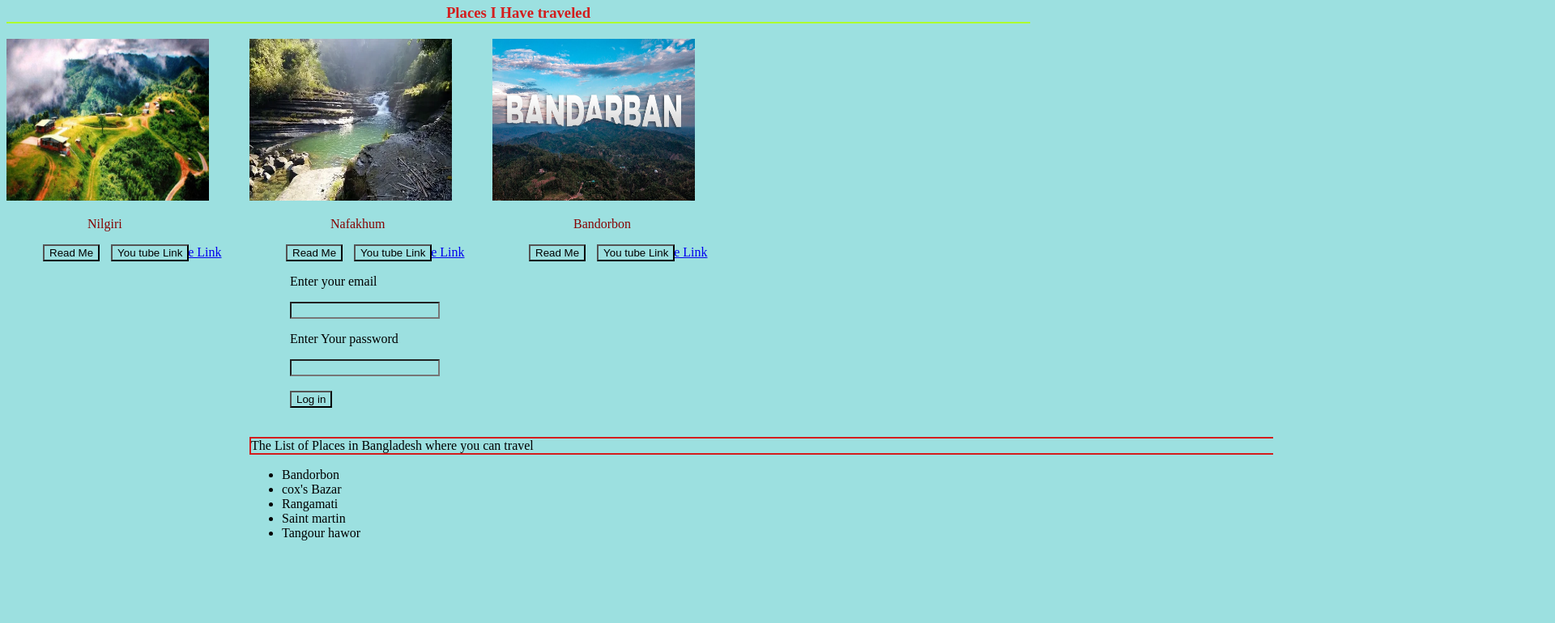
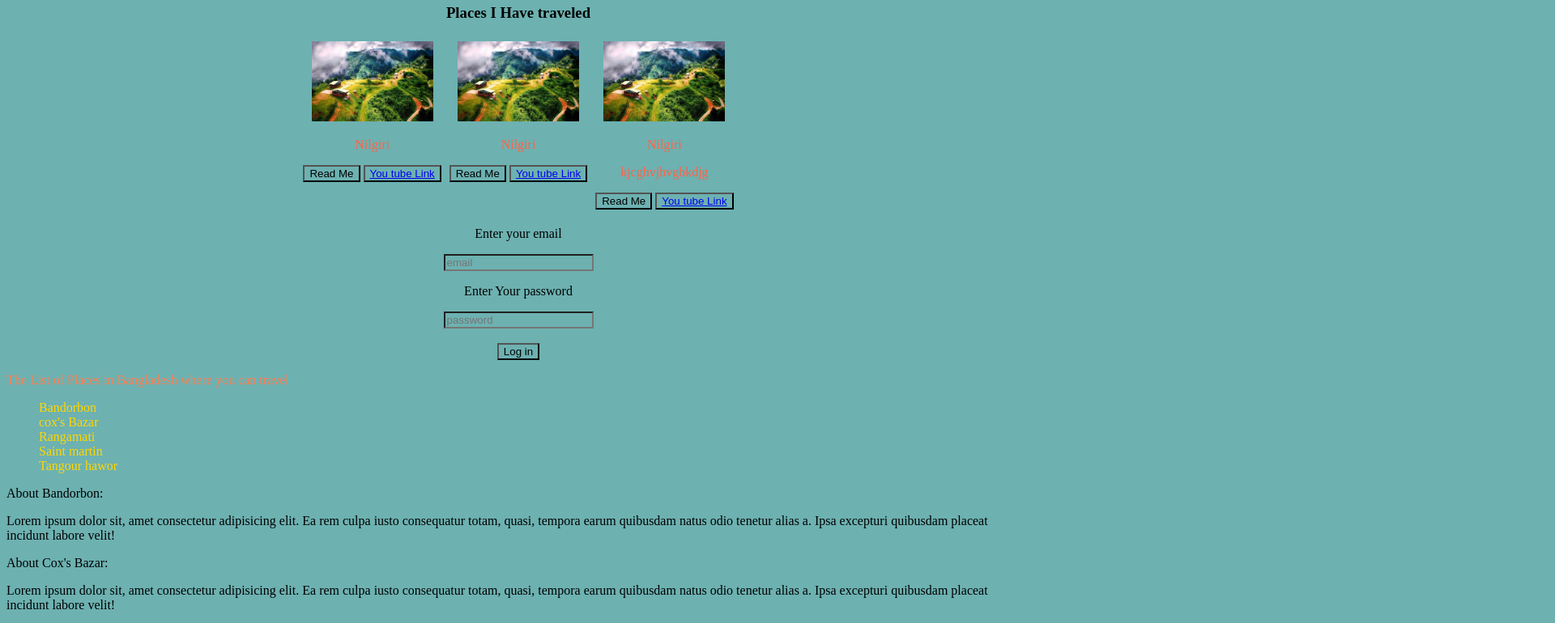
Before and after one commit to nasim-ferdous/my-traveling-blog, a plain HTML site: page travel.html in a window 1280 px wide. Shown: the part 62-832 px from the top of the page at 81% size, 1920 px wide, since content can reach past the window. Drawn offline with Linux system fonts and the light colour scheme.

Commit message:
added some new feature

```diff
--- a/styles/blog.css
+++ b/styles/blog.css
@@ -1,72 +1,51 @@
-.h3{
+.form1 {
     text-align: center;
-    color:rgb(211, 29, 29) ;
-    border-bottom: 2px solid greenyellow;
 }
-.n{
-    color:rgb(133, 4, 4) ;
-    position: relative;
-    /* top: 700px; */
-    /* bottom:800px; */
-    left: 100px;
-}
-.div2{
-    position: relative;
-    left:300px;
-    bottom: 275px;
-}
-.n2{
-    color:rgb(133, 4, 4) ;
-    position:relative;
-    left:100px;
+
+.place-list {
+    text-align: left;
 
 }
-.div3{
-    position:relative;
-    left:600px;
-    bottom:550px;
+.place-list p{
+    color: coral;
 }
-.b{
-     color:rgb(133, 4, 4) ;
-    position:relative;
-    left:100px;
-}
-.b1-2{
-    position: relative;
-    left: 55px;
+.place-list ul{
+    color: gold;
 
 }
-.b1-1{
-     position: relative;
-    left: 45px;
+
+#about-section {
+    text-align: left;
 }
-.b2-1{
-     position: relative;
-    left: 45px;
+
+.card {
+    text-align: center;
+    margin: 5px;
+
 }
-.b2-2{
-     position: relative;
-    left: 55px;
+
+.card img {
+    width: 150px;
+    height: auto;
 }
-.b3-1{
-      position: relative;
-    left: 45px;
+.card p{
+    color: tomato;
 }
-.b3-2{
-     position: relative;
-    left: 55px;
+
+.card-container {
+    display: flex;
+    /* text-align: center; */
+    justify-content: center;
 }
-.div4{
-    position:relative;
-    left: 350px;
-    bottom: 550px;
-    }
-    .div5{
-        position:relative;
-        bottom: 530px;
-        left: 300px;
-    }
-    .p1{
-        border: 2px solid rgb(211, 29, 29);
-        border-right: none;
-    }
+
+* {
+    background-color: rgb(109, 177, 177);
+}
+
+.header {
+    color: rgb(70, 1, 1);
+    text-align: center;
+    background-image: url(images/images.jpeg);
+    background-repeat: no-repeat;
+    background-size: cover;
+}
--- a/travel.html
+++ b/travel.html
@@ -1,77 +1,58 @@
 <!DOCTYPE html>
 <html lang="en">
+
 <head>
     <meta charset="UTF-8">
     <meta name="viewport" content="width=device-width,
     initial-scale=1.0">
     <title>Travel Blog</title>
-    <link rel="shortcut icon" href="images/travel.png"
-    type="image/x-icon">
+    <link rel="shortcut icon" href="images/travel.png" type="image/x-icon">
     <link rel="stylesheet" href="styles/blog.css">
-    <style>
-        .header{
-            color:rgb(70, 1, 1);
-            text-align: center;
-            background-image: url(images/images.jpeg);
-            background-repeat: no-repeat;
-            background-size: 900px 900px;
-        }
-        *{
-            background-color: rgb(156, 224, 224);
-        }
-    </style>
 </head>
+
 <body>
     <h2 class="header"> My Travel blog</h2>
-    <div class="div1">
-        <h3 class="h3">Places I Have traveled</h3>
-        <img src="images/204_nilgiri-bandarban-copyjpg.jpg"
-         width="250px" height="200px" alt="">
-         <p class="n">Nilgiri</p>
-         <button class="b1-1">Read Me</button>
-        <button class="b1-2">You tube Link</button>
-        <a href="https://www.youtube.com/watch?v=oMD2OgJi_3Q"
-        target="_blank" >You tube Link</a>
+    <h3 style="text-align: center;">Places I Have traveled</h3>
+    <div class="card-container">
+        <div class="card">
+            <img src="images/204_nilgiri-bandarban-copyjpg.jpg" alt="">
+            <p>Nilgiri</p>
+            <button>Read Me</button>
+            <button><a href="https://www.youtube.com/watch?v=oMD2OgJi_3Q" target="_blank">You tube Link</a></button>
+        </div>
+        <div class="card">
+            <img src="images/204_nilgiri-bandarban-copyjpg.jpg" alt="">
+            <p>Nilgiri</p>
+            <button>Read Me</button>
+            <button><a href="https://www.youtube.com/watch?v=oMD2OgJi_3Q" target="_blank">You tube Link</a></button>
+        </div>
+        <div class="card">
+            <img src="images/204_nilgiri-bandarban-copyjpg.jpg" alt="">
+            <p>Nilgiri</p>
+            <p>kjcghvjhvgbkdjg</p>
+            <button>Read Me</button>
+            <button><a href="https://www.youtube.com/watch?v=oMD2OgJi_3Q" target="_blank">You tube Link</a></button>
+        </div>
+    </div>
+    <div class="form1">
 
-    </div>
-    <div class="div2">
-        <img src="images/Nafakhum.webp" width="250px"
-         height="200px" alt="">
-         <p class="n2"> Nafakhum </p>
-         <button class="b2-1">Read Me</button>
-        <button class="b2-2">You tube Link</button>
-        <a href="https://www.youtube.com/watch?v=LXJ-7SsBpYY&t=918s"
-        target="_blank">You tube Link</a>
-    </div>
-    <div class="div3">
-        <img src="images/maxresdefault.jpg" width="250px"
-        height="200px" alt="">
-        <p class="b">Bandorbon</p>
-        <button class="b3-1">Read Me</button>
-        <button class="b3-2">You tube Link</button>
-        <a href="https://www.youtube.com/watch?v=P3ZpIUNT1nE"
-        target="_blank">You tube Link</a>
-    </div>
-    <div class="div4">
+        <form action="">
             <p>
                 Enter your email
             </p>
-        <form action="">
-            <input type="text">
-        </form>
+            <input type="email" placeholder="email">
             <p>
                 Enter Your password
             </p>
-        <form action="">
-            <input type="password">
+            <input type="password" placeholder="password">
         </form>
         <br>
         <button>Log in</button>
     </div>
-    <div class="div5">
-            <p class="p1">The List of Places in Bangladesh where you can
+    <div class="place-list">
+        <p>The List of Places in Bangladesh where you can
             travel </p>
-                <ul>
+        <ul style="list-style: none;">
             <li>Bandorbon</li>
             <li>cox's Bazar</li>
             <li>Rangamati</li>
@@ -79,9 +60,33 @@
             <li>Tangour hawor</li>
         </ul>
     </div>
+    <div id="about-section">
+        <P>About Bandorbon:</P>
+        <p>Lorem ipsum dolor sit, amet consectetur adipisicing elit.
+            Ea rem culpa iusto consequatur totam, quasi, tempora
+            earum quibusdam natus odio tenetur alias a. Ipsa
+            excepturi quibusdam placeat incidunt labore velit!</p>
+        <P class="">About Cox's Bazar:</P>
+        <p>Lorem ipsum dolor sit, amet consectetur adipisicing elit.
+            Ea rem culpa iusto consequatur totam, quasi, tempora
+            earum quibusdam natus odio tenetur alias a. Ipsa
+            excepturi quibusdam placeat incidunt labore velit!</p>
+        <P class="">About Rangamati:</P>
+        <p>Lorem ipsum dolor sit, amet consectetur adipisicing elit.
+            Ea rem culpa iusto consequatur totam, quasi, tempora
+            earum quibusdam natus odio tenetur alias a. Ipsa
+            excepturi quibusdam placeat incidunt labore velit!</p>
+        <P class="">About Saint Martin:</P>
+        <p>Lorem ipsum dolor sit, amet consectetur adipisicing elit.
+            Ea rem culpa iusto consequatur totam, quasi, tempora
+            earum quibusdam natus odio tenetur alias a. Ipsa
+            excepturi quibusdam placeat incidunt labore velit!</p>
+        <P class="">About Tangour hawor:</P>
+        <p>Lorem ipsum dolor sit, amet consectetur adipisicing elit.
+            Ea rem culpa iusto consequatur totam, quasi, tempora
+            earum quibusdam natus odio tenetur alias a. Ipsa
+            excepturi quibusdam placeat incidunt labore velit!</p>
+    </div>
+</body>
 
-
-
-
-</body>
 </html>
```
Lines whose indentation alone changed are shown as unchanged.
